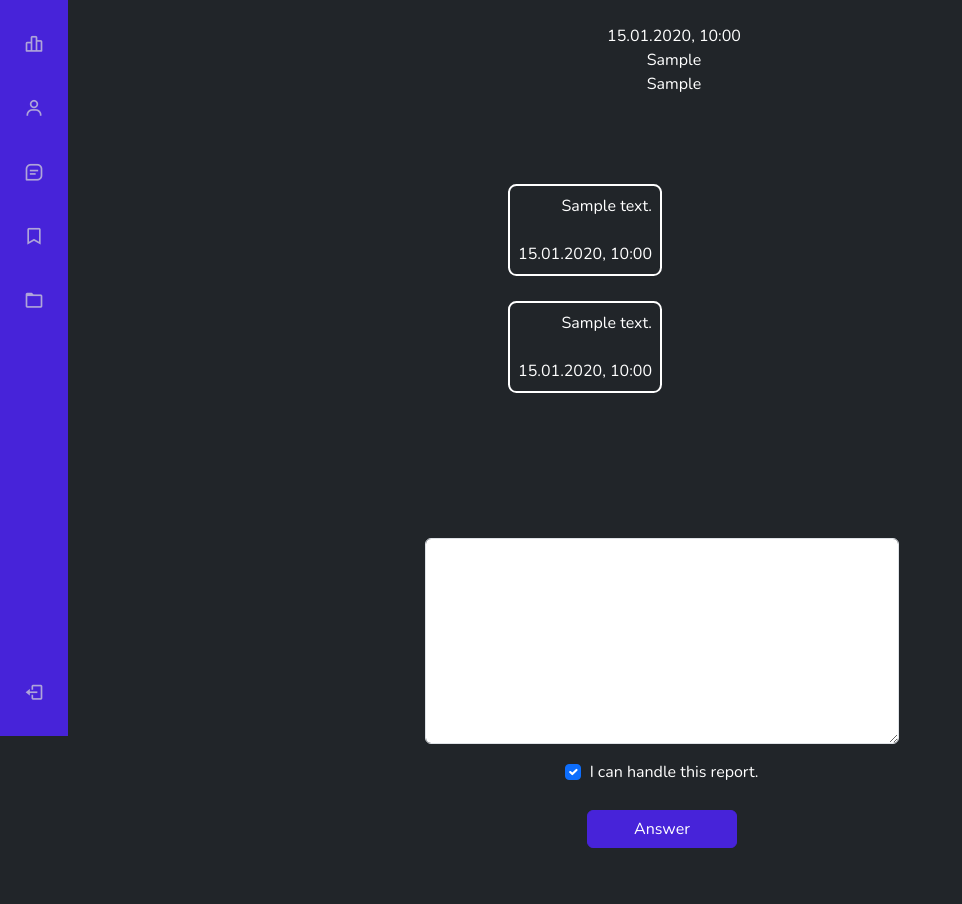
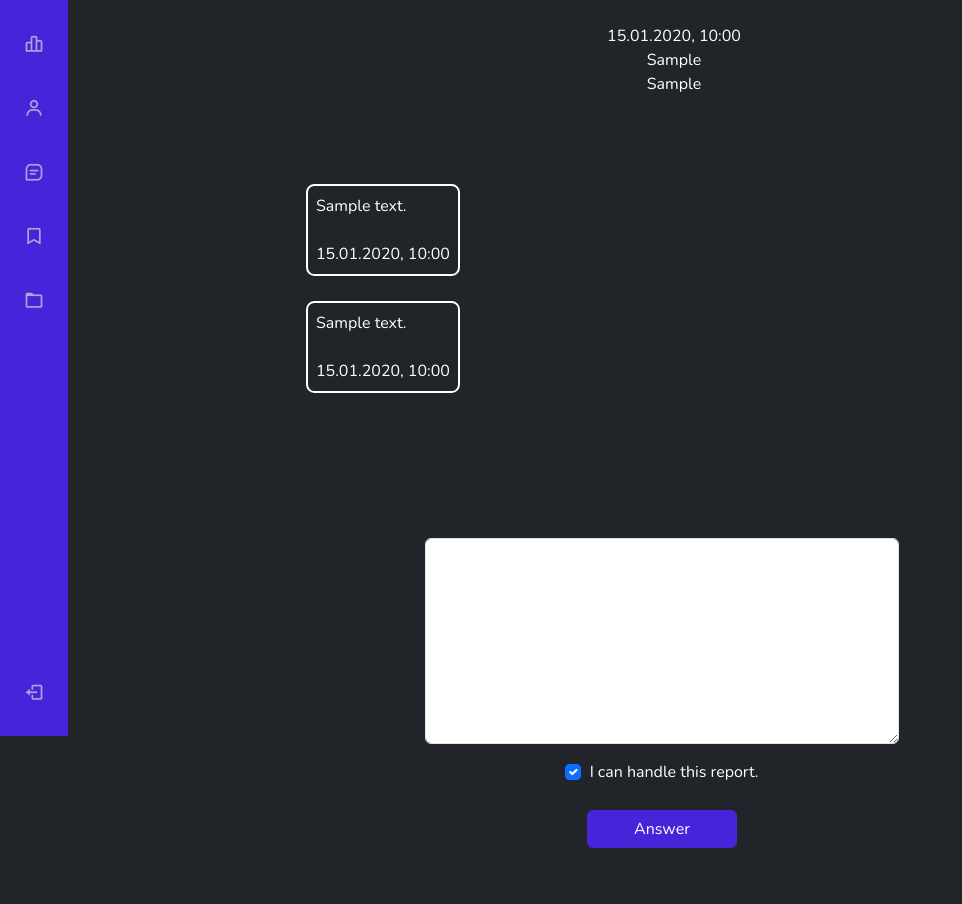
Before and after one commit to Inexpli/PHP-Ticket-Handler, a PHP site: page /panel/ticket_r.php?id=1 in a window 1280 px wide. Shown: the part 64-968 px from the top of the page, without its empty margins (0-962 px from the left). Run offline with PHP 8.4, Linux system fonts and the light colour scheme; the visitor is signed in with stand-in values (Sample User, id 1); tables that the repository leaves empty hold one stand-in row (values such as "Sample post").

Commit message:
hotfixes

```diff
--- a/panel/ticket_r.php
+++ b/panel/ticket_r.php
@@ -153,8 +153,8 @@
 	<div class="container">
 		<div class="row">
 
-			<div class="col-0 col-xl-3"></div>
-			<div class="col-12 col-xl-6 bg-dark" id="main-body" style="color: white;">
+			<div class="col-0 col-xl-2"></div>
+			<div class="col-12 col-xl-8 bg-dark" id="main-body" style="color: white;">
 				<?php
 					$stmt = $conn->prepare("SELECT * FROM `reports` WHERE id = ?");
 					$stmt->bind_param("i", $_GET['id']);
@@ -169,10 +169,10 @@
 						$created = date("d.m.Y, H:i", strtotime($row['created']));
 						$handling_by = $row['handling_by'];
 						if($handling_by != NULL) {
-								$checked = "checked";
+							$checked = "checked";
 						}
 						else {
-								$checked = "";
+							$checked = "";
 						}
 						echo('
 						<div class="row p-3 pt-4 mb-5">
@@ -181,7 +181,7 @@
 						<div class="col-12 pb-4 text-center">'. $topic .'</div>
 						</div>
 						<div class="row pb-4">
-								<div class="col-6 text-end">
+								<div class="col-6">
 										<div class="bubble p-2" style="word-wrap: break-word; display: inline-block; margin-bottom: 1px;">
 										'. $description .'<br><br><div class="text-start">'. $created .'</div>
 										</div>
@@ -204,7 +204,7 @@
 								if($sender == $user_id) {
 									echo('
 									<div class="row pb-4">
-									<div class="col-6 text-end">
+									<div class="col-6">
 									<div class="bubble p-2" style="word-wrap: break-word; display: inline-block; margin-bottom: 1px;">
 									'. $message .'<br><br><div class="text-start">'. $created2 .'</div>
 									</div>
@@ -214,9 +214,9 @@
 								}
 								else {
 									echo('
-									<div class="row pb-4">
+									<div class="row text-end pb-4">
 									<div class="col-6"></div>
-									<div class="col-6 text-start">
+									<div class="col-6">
 									<div class="bubble p-2" style="display: inline-block; word-wrap: break-word; word-break: break-word; margin-bottom: 1px;">
 									'. $message .'<br><br><div class="text-end">'. $created2 .'</div>
 									</div>
@@ -258,7 +258,7 @@
 					echo('</div>');
 				?>
 			</div>
-			<div class="col-0 col-xl-3"></div>
+			<div class="col-0 col-xl-2"></div>
 		</div>
 	</div>
 
```
Also changed, not shown: login.php (+5 -4 lines), register.php (+0 -51 lines), reports.php (+8 -6 lines), ticket.php (+8 -2 lines).
